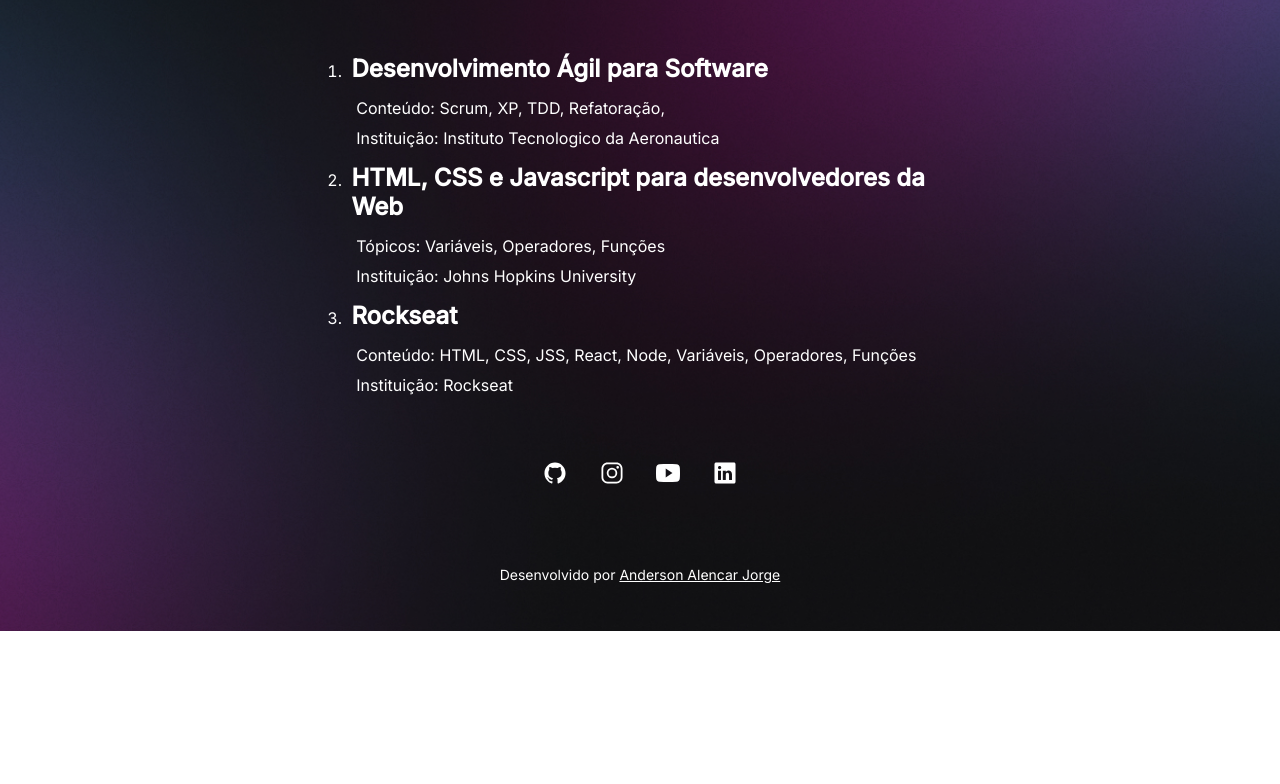
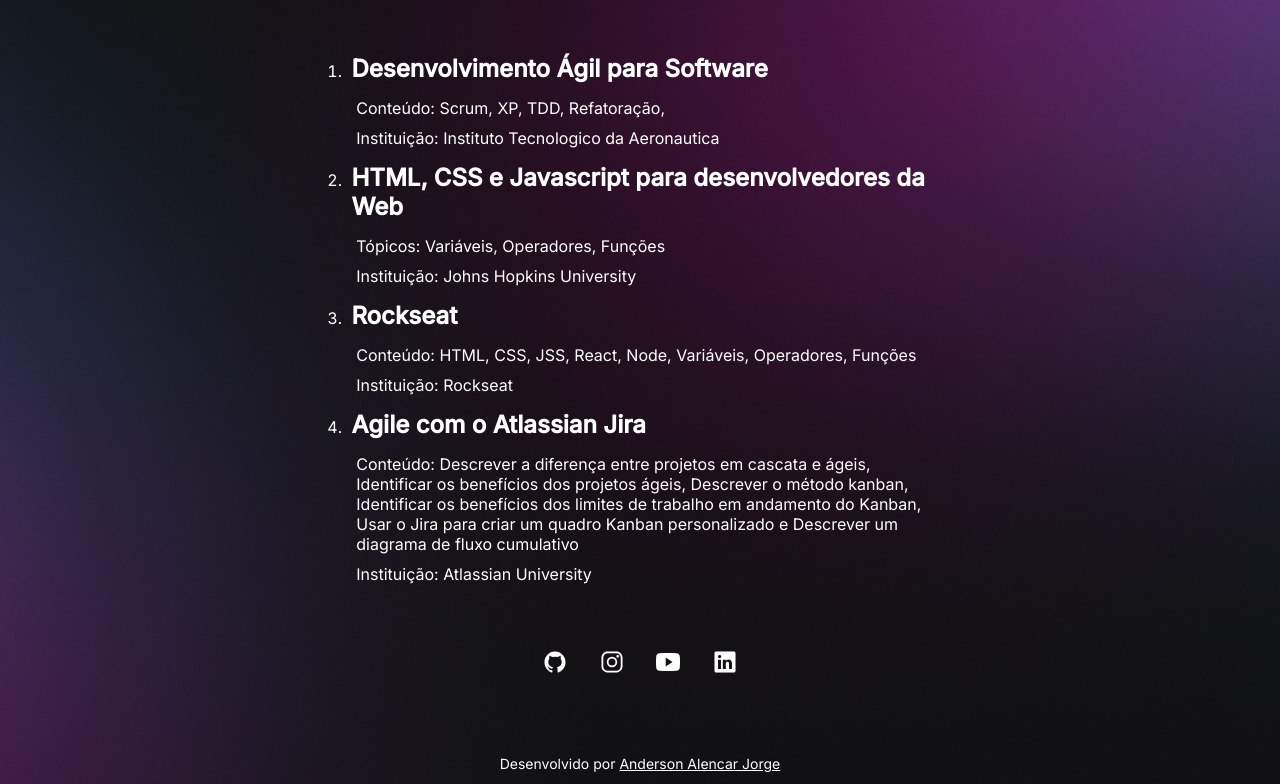
Before and after one commit to AndersonAlencarJorge/1-Projeto, a plain HTML site: page portifolio.html in a window 1280 px wide. Shown: the part 422-1206 px from the top of the page. Before the commit the page ends 1053 px from the top, so only its background shows below. Drawn offline with nearby package versions, Linux system fonts and the light colour scheme.

Commit message:
update new page of resume

```diff
--- a/portifolio.html
+++ b/portifolio.html
@@ -49,6 +49,11 @@
             <p>Conteúdo: HTML, CSS, JSS, React, Node,  Variáveis, Operadores, Funções</p>
             <p>Instituição: Rockseat</p>
           </li>
+            <li>
+            <h2>Agile com o Atlassian Jira</h2>
+            <p>Conteúdo: Descrever a diferença entre projetos em cascata e ágeis, Identificar os benefícios dos projetos ágeis, Descrever o método kanban, Identificar os benefícios dos limites de trabalho em andamento do Kanban, Usar o Jira para criar um quadro Kanban personalizado e Descrever um diagrama de fluxo cumulativo</p>
+            <p>Instituição: Atlassian University</p>
+          </li>
     </ol>
 
     <div id="social-links">
```
Also changed, not shown: curriculo.html (+1 -1 lines).
